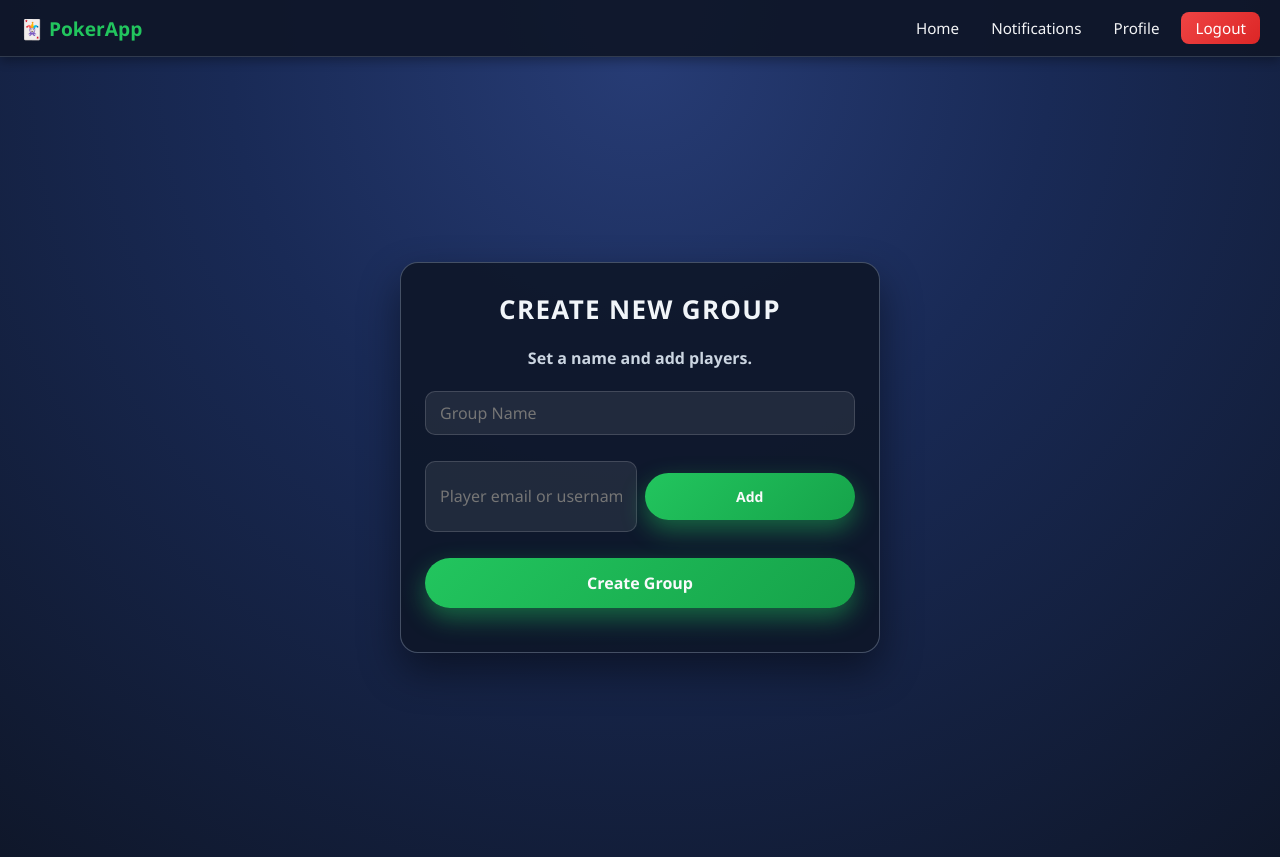
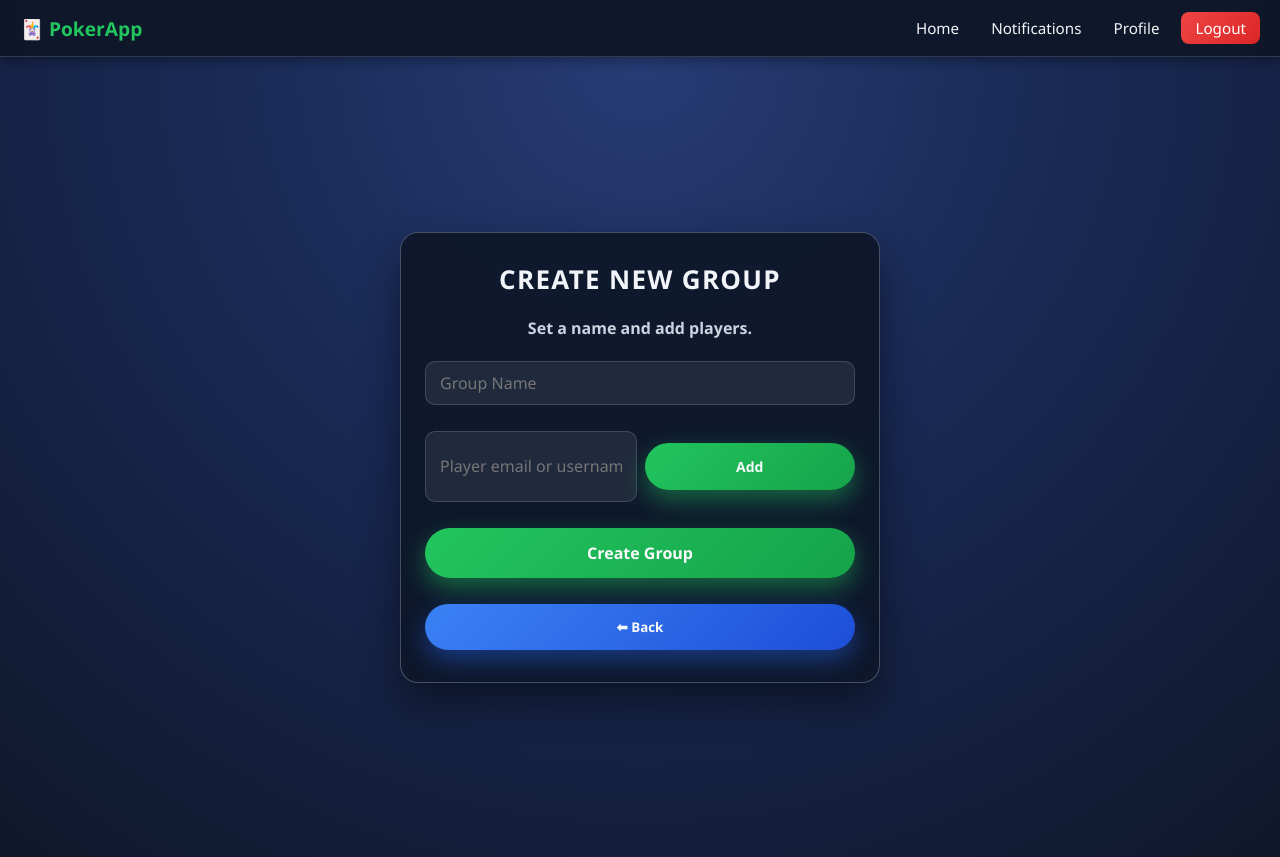
Before and after one commit to dorlevi7/pokerapp-client, a React (Vite) app: page /create-group in a window 1280 px wide. Built offline with nearby package versions, Linux system fonts and the light colour scheme.

Commit message:
update server: signup/login + db connection fixes

```diff
--- a/src/screens/CreateGroup.jsx
+++ b/src/screens/CreateGroup.jsx
@@ -213,6 +213,13 @@ function CreateGroup() {
           >
             {isSubmitting ? "Creating..." : "Create Group"}
           </button>
+
+                    <button
+            className="btn-secondary back-btn"
+            onClick={() => navigate("/home")}
+          >
+            ⬅ Back
+          </button>
         </div>
       </div>
     </>
```
